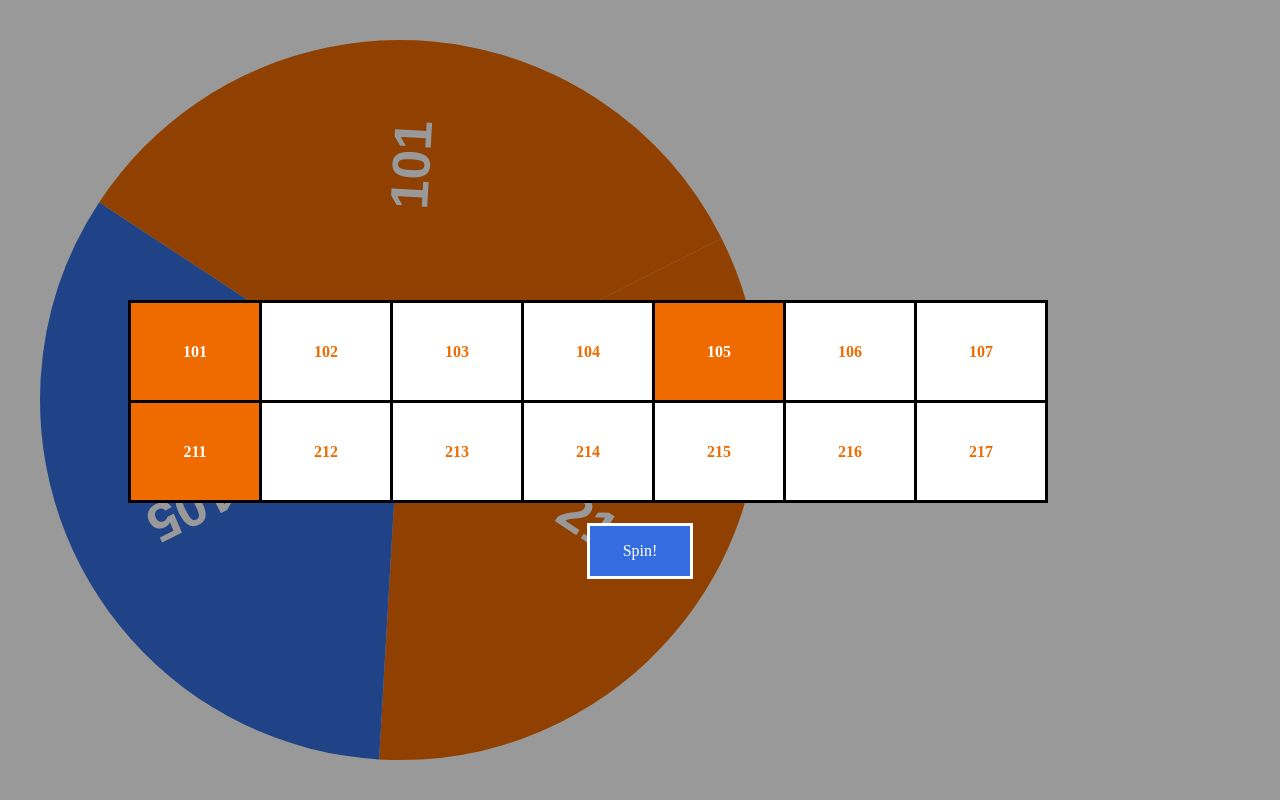
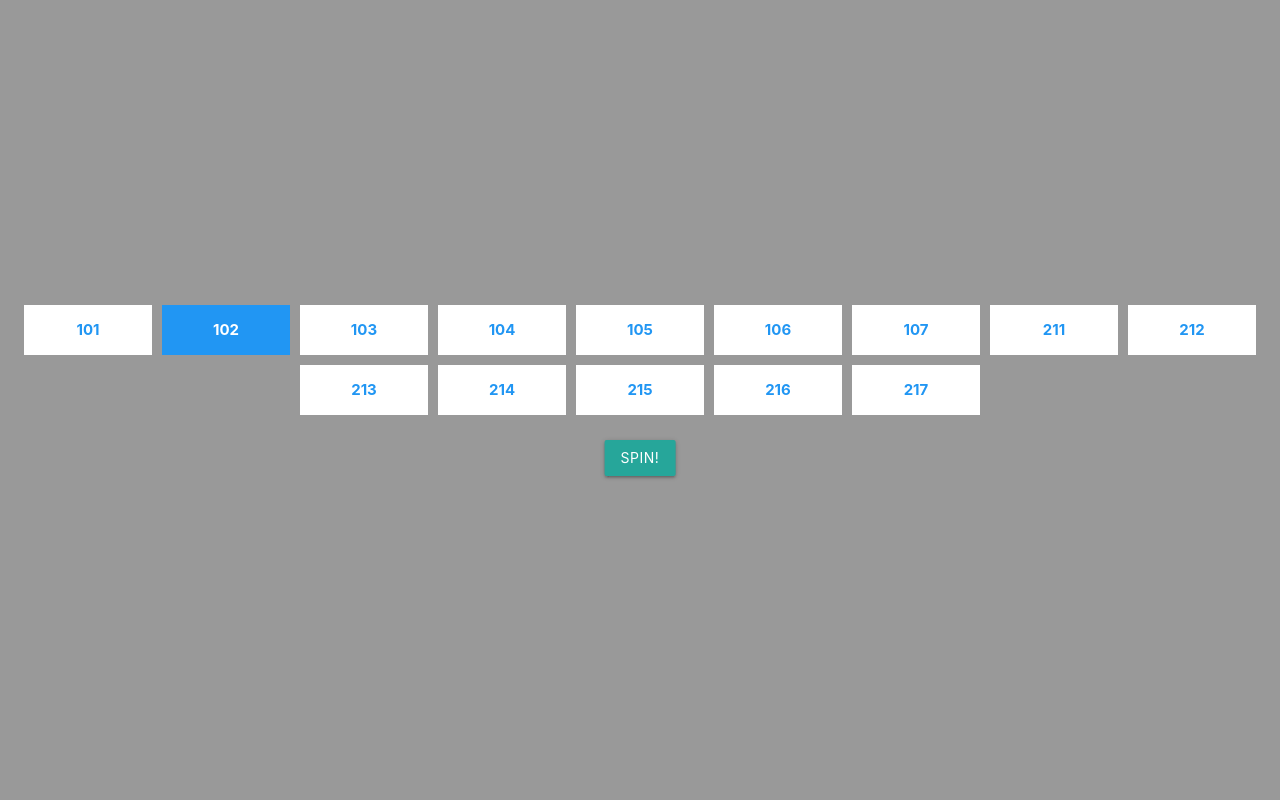
Before and after one commit to lesteenman/DishSpin, a plain HTML site: page index.html in a window 1280 px wide. Both pictures are taken after a click on the element "101". Drawn offline with nearby package versions, Linux system fonts and the light colour scheme.

Commit message:
Progress!

```diff
--- a/index.html
+++ b/index.html
@@ -5,6 +5,13 @@
 		<meta name="viewport" content="width=device-width, initial-scale=1">
 		<script src="https://ajax.googleapis.com/ajax/libs/jquery/3.1.0/jquery.min.js"></script>
 		<script src="https://cdnjs.cloudflare.com/ajax/libs/underscore.js/1.8.3/underscore.js"></script>
+
+		<!-- Compiled and minified CSS -->
+		<link rel="stylesheet" href="https://cdnjs.cloudflare.com/ajax/libs/materialize/0.97.8/css/materialize.min.css">
+
+		<!-- Compiled and minified JavaScript -->
+		<script src="https://cdnjs.cloudflare.com/ajax/libs/materialize/0.97.8/js/materialize.min.js"></script>
+
 		<link rel="stylesheet" href="style.css" type="text/css" />
 	</head>
 
@@ -16,7 +23,12 @@
 					<div id="row1" class="room-row"></div>
 					<div id="row2" class="room-row"></div>
 				</div>
-				<div id='spin-now'>Spin!</div>
+				<div id='spin-now' class='btn'>Spin!</div>
+			</div>
+			<div id='done'>
+				<div id='congratulate'>Congratulations</div>
+				<div id='winner'>101</div>
+				<div id='spin-again' class='btn'>Again!</div>
 			</div>
 		</div>
 		<script src="ui.js"></script>
--- a/style.css
+++ b/style.css
@@ -1,3 +1,7 @@
+* {
+	box-sizing: border-box;
+}
+
 body {
 	position: absolute;
 	top: 0;
@@ -15,11 +19,13 @@ body {
 	bottom: 0;
 	z-index: 5;
 	background-color: rgba(0,0,0,0.4);
+	transition: opacity 350ms;
 }
 
 #wheel {
 	width: 100%;
 	height: 100%;
+	transition: opacity 350ms;
 }
 
 #ui {
@@ -32,45 +38,61 @@ body {
 }
 
 #buttons {
-	margin: 0 10%;
-	display: table;
+	padding: 0 10px;
 	border-collapse: collapse;
-}
-
-.room-row {
-	display: table-row;
-	height: 100px;
 	width: 100%;
+	max-width: 100%;
+	text-align: center;
 }
 
 .room-button {
+	display: inline-block;
 	background-color: white;
 	color: #ef6b00;
 	font-weight: bold;
+	min-width: 50px;
 	width: 10vw;
-	text-align: center;
-	display: table-cell;
-	border: 3px solid black;
-	vertical-align: middle;
-	cursor: pointer;
+	height: 50px;
+	line-height: 50px;
+	margin: 5px;
 }
 
-.room-button.selected {
-	background-color: #ef6b00;
-	color: white;
+.room-button .status-light {
+	margin: 10px auto;
+	width: 2vw;
+	height: 2vw;
+	background-color: #aaa;
+	border-radius: 50%;
+	transition: background-color 300ms;
+}
+
+.room-button.selected .status-light {
+	background-color: green;
 }
 
 #spin-now {
-	color: white;
-	vertical-align: middle;
 	margin-left: 50%;
 	margin-top: 20px;
 	transform: translateX(-50%);
-	width: 100px;
-	height: 50px;
-	line-height: 50px;
+}
+
+#done {
+	display: none;
+	margin-top: 50%;
+	transform: translateY(-50%);
 	text-align: center;
-	background-color: #356de0;
-	border: 3px solid white;
-	cursor: pointer;
 }
+
+#done #winner {
+	font-size: 25vw;
+	color: white;
+	font-weight: bold;
+	visibility: hidden;
+}
+
+#done #congratulate {
+	font-size: 10vw;
+	color: white;
+	font-weight: bold;
+	visibility: hidden;
+}
--- a/ui.js
+++ b/ui.js
@@ -2,47 +2,102 @@ var rooms1Div = $('#row1')[0];
 var rooms2Div = $('#row2')[0];
 var rooms1 = [101,102,103,104,105,106,107];
 var rooms2 = [211,212,213,214,215,216,217];
-window.rooms = [211, 105];
+window.rooms = [101, 102];
 
 function initialize() {
 	// Create buttons
 	var rows = [rooms1, rooms2];
 	var rowDivs = [rooms1Div, rooms2Div];
+	var rowDiv = rowDivs[0];
+	var buttons = [];
 	for (var rowId = 0; rowId < rows.length; rowId++) {
 		var row = rows[rowId];
-		var rowDiv = rowDivs[rowId];
-		var buttons = [];
 
 		for (var roomId = 0; roomId < row.length; roomId++) {
 			var room = row[roomId];
-			buttons += "<div class='room-button "+room+"'>" + room + "</div>";
+			var led = document.createElement("DIV");
+			// led.className = 'led-box';
+			buttons += "<div id='"+room+"' class='room-button waves-effect waves-light blue-text white'>" + room + "</div>";
 		}
 
-		rowDiv.innerHTML = buttons;
+	}
+	rowDiv.innerHTML = buttons;
+
+	$('.room-button').click(function() {
+		var room = +this.id;
+		var wasSelected = rooms.indexOf(room) >= 0;
+		setSelected(room, !wasSelected);
+	});
+
+	for (var i = 0; i < rooms.length; i++) {
+		var room = rooms[i];
+		setSelected(room, true);
 	}
 
-	$('.room-button').click(function() {
-		var room = this.classList[1];
-		var wasSelected = this.classList.contains('selected')
-		console.log('Clicked', this, wasSelected);
-		if (wasSelected) {
-			rooms = _.difference(rooms, [room]);
-			$(this).removeClass('selected');
-		} else {
-			rooms.push(room);
-			$(this).addClass('selected');
-		}
+	$('#spin-again').click(function() {
+		restart();
 	});
+}
 
-	for (var roomId = 0; roomId < rooms.length; roomId++) {
-		var room = rooms[roomId];
-		$('.room-button.' + room).addClass('selected');
+window.restart = function() {
+	console.log('Deselect winner:', currentRotation, winningSlice(currentRotation), rooms[winningSlice(currentRotation)]);
+	setSelected(rooms[winningSlice(currentRotation)], false);
+	initialValues();
+	$('#overlay').css('opacity', 1);
+	$('#ui').css('display', 'block');
+	$('#done').css('display', 'none');
+	$('#done #congratulate').css('visibility', 'hidden');
+	$('#done #winner').css('visibility', 'hidden');
+}
+
+function showWinner() {
+	console.log('Winner:', currentRotation, winningSlice(currentRotation), rooms[winningSlice(currentRotation)]);
+	$('#ui').css('display', 'none');
+	$('#done #winner').text(rooms[winningSlice(currentRotation)]);
+	$('#done').css('display', 'block');
+	$('#overlay').css('opacity', 1);
+
+	setTimeout(function() {
+		(new Audio("impact.mp3")).play();
+		$('#done #congratulate').css('visibility', 'visible');
+	}, 1000);
+
+	setTimeout(function() {
+		(new Audio("impact.mp3")).play();
+		$('#done #winner').css('visibility', 'visible');
+	}, 2000);
+}
+
+function setSelected(room, selected) {
+	var button = $('.room-button#' + room);
+	if (selected) {
+		button.removeClass('white');
+		button.removeClass('blue-text');
+		button.addClass('blue');
+		button.addClass('white-text');
+		rooms = _.union(rooms, [room]);
+	} else {
+		button.removeClass('blue');
+		button.removeClass('white-text');
+		button.addClass('white');
+		button.addClass('blue-text');
+		rooms = _.difference(rooms, [room]);
+	}
+
+	checkWheelValid();
+};
+
+function checkWheelValid() {
+	if (rooms.length < 3) {
+		$('#wheel').css('opacity', 0);
+	} else {
+		$('#wheel').css('opacity', 1);
 	}
 }
 
 initialize();
 
 $('#spin-now').click(function() {
-	$('#overlay').css('display', 'none');
+	$('#overlay').css('opacity', 0);
 	startSpinner();
 });
--- a/wheel.js
+++ b/wheel.js
@@ -1,24 +1,65 @@
+// TODO: Better colors
+
+
 var overlay = $('#overlay')[0];
 var canvas = $('#wheel')[0];
 var ctx = canvas.getContext("2d");
+
 var baseSize = Math.min(document.body.clientHeight, document.body.clientWidth);
 
-window.currentRotation = 0;
-window.acceleration = 2;
-window.friction = 3;
-window.speed = 0.5;
-window.stopped = false;
-window.started = false;
-window.sling = false;
-
 function resize() {
-	var size = Math.min(document.body.clientHeight, document.body.clientWidth);
-	// var windowRatio = document.body.clientHeight / document.body.clientWidth;
-	$(canvas).css('width', size + 'px')
-	$(canvas).css('height', size + 'px')
+	var height = document.body.clientHeight;
+	var width = document.body.clientWidth;
+	var size = Math.min(height, width);
+	$(canvas).css({
+		position: 'absolute',
+		top: height > width ? (height - size) / 2 + 'px' : '',
+		left: width > height ? (width - size) / 2 + 'px' : '',
+		width: size + 'px',
+		height: size + 'px',
+	});
 }
 
 $(window).resize(resize);
+
+window.initialValues = function() {
+	window.currentRotation = 0;
+	window.acceleration = 25;
+	window.friction = 15;
+	window.frictionMult = 250; // How friction is affected by speed
+	window.speed = 0.5;
+	window.stopped = false;
+	window.started = false;
+	window.sling = false;
+	window.foundPrediction = false;
+}
+
+initialValues();
+
+function nextSpeed(speed, dt) {
+	var currentFriction = 1 + speed / frictionMult;
+	speed += acceleration * currentFriction * dt;
+	return speed;
+}
+
+function nextRotation(speed, rotation, dt) {
+	rotation += speed * dt;
+	rotation %= 360;
+	return rotation;
+}
+
+function predictEnd(deg) {
+	var speed = window.speed;
+	var rotation = deg;
+	var t = 0;
+	var dt = 1/200;
+	while (speed > 0) {
+		speed = nextSpeed(speed, dt);
+		rotation = nextRotation(speed, rotation, dt);
+		t += dt;
+	}
+	return winningSlice(rotation);
+}
 
 function initialize() {
 	$(canvas).prop('width', baseSize)
@@ -30,15 +71,31 @@ function initialize() {
 
 function startSpinner() {
 	started = true;
-	sling = 2000; // Math.random(500, 2000);
 	stopped = false;
-	acceleration = 10;
-	// setTimeout(function() {
-	// 	acceleration = -0.5;
-	// }, 200);
+	sling = Math.random() * 550 + 500;
+	acceleration = 500;
+}
+
+window.currentWinner = function() {
+	return winningSlice(currentRotation);
+}
+
+window.winningSlice = function(deg) {
+	deg = deg + 90;
+	if (deg > 360) deg -= 360;
+	sliceDeg = 360/rooms.length;
+	return (1 + Math.floor(deg / sliceDeg)) % rooms.length;
+}
+
+function finish() {
+	var winner = winningSlice(currentRotation); // -(Math.ceil(currentRotation / 360 * rooms.length) - 1) % rooms.length;
+	showWinner();
+	// console.log('winner:', winner, rooms[winner]);
 }
 
 var last = null;
+var predictions = [];
+var lastSection = currentWinner();
 
 function tick(time) {
 	if (rooms.length <= 1) {
@@ -47,30 +104,54 @@ function tick(time) {
 	}
 
 	if (last === null) last = time;
-	var td = (time - last) / 1000;
+	var dt = (time - last) / 1000;
 	last = time;
 
-	if (sling && speed > sling) {
-		sling = false;
-		acceleration = -1 / friction;
+	// TODO: Correct for close predictions
+
+	// Update acceleration and see if the wheel has stopped
+	if (sling) {
+		if (speed > sling) {
+			sling = false;
+			acceleration = 0
+		}
+	} else if (started && !foundPrediction) {
+		acceleration = -friction;
+		if (predictions.length) {
+			var r = predictEnd(currentRotation);
+			// var r2 = predictEnd(currentRotation - 5);
+			// var r3 = predictEnd(currentRotation + 5);
+			acceleration = 0;
+			if (predictions.indexOf(r) >= 0) {
+				acceleration = -friction;
+				foundPrediction = true;
+			}
+		} else {
+			foundPrediction = true;
+		}
 	} else if (!started && speed > 120) {
 		acceleration = 0;
 	} else if (speed <= 0 && started) {
 		speed = 0;
 		stopped = true;
 		started = false;
-		return;
+
+		finish();
 	}
 
-	// Linear deceleration from this point on
-	if (started && speed < 50) {
-		speed -= friction * td;
-	} else {
-		speed += (speed * acceleration) * td;
+	if (!stopped) {
+		speed = nextSpeed(speed, dt);
+		currentRotation = nextRotation(speed, currentRotation, dt);
 	}
 
-	currentRotation += speed * td;
-	currentRotation %= 360;
+	var section = currentWinner();
+	if (section != lastSection) {
+		lastSection = section;
+		if (started) {
+			var click = new Audio("click.mp3");
+			click.play();
+		}
+	}
 
 	drawWheel();
 	requestAnimationFrame(tick);
@@ -80,21 +161,33 @@ window.drawWheel = function() {
 	ctx.clearRect(0, 0, baseSize, baseSize);
 
 	var slices = rooms.length;
+	var colorCount = color.length;
+	if (rooms.length % colorCount == 1) {
+		colorCount -= 1;
+	}
 	sliceDeg = 360/slices;
 
 	var deg = currentRotation;
 	for(var i=0; i<slices; i++){
-		drawWheelSlice(deg, color[i%2]);
+		// console.log('drawing', deg, deg+sliceDeg, rooms[i]);
+		drawWheelSlice(deg, color[i%colorCount]);
 		drawWheelText(deg+sliceDeg/2, window.rooms[i]);
-		deg += sliceDeg;
+		deg -= sliceDeg;
 	}
+	for(var i=0; i<slices; i++){
+		strokeWheelSlice(deg);
+		deg -= sliceDeg;
+	}
+
+	drawPointer();
+	// debugger;
 }
 
 initialize();
 
 // Basically stolen from StackOverflow
 
-var color    = ['#ef6b00', '#356de0'];
+var color    = ['#ef6b00', '#356de0', '#FF4F38', '#46C9A2', '#EC368D', '#35E0E0'];
 var size  = Math.min(canvas.width, canvas.height); // size TODO: Keep room for UI in mind
 var center = size/2;      // center
 var sliceDeg;
@@ -102,12 +195,33 @@ size -= size/10;
 
 function deg2rad(deg){ return deg * Math.PI/180; }
 
-function drawWheelSlice(deg, color){
+function drawPointer() {
 	ctx.beginPath();
-	ctx.fillStyle = color;
+	ctx.moveTo(center - 10, 0);
+	ctx.lineTo(center + 10, 0);
+	ctx.lineTo(center, baseSize / 10);
+	ctx.lineTo(center - 10, 0);
+	ctx.fillStyle = 'black';
+	ctx.fill();
+}
+
+function strokeWheelSlice(deg) {
+	ctx.beginPath();
 	ctx.moveTo(center, center);
 	ctx.arc(center, center, size/2, deg2rad(deg), deg2rad(deg+sliceDeg));
 	ctx.lineTo(center, center);
+	ctx.lineWidth = baseSize / 100;
+	ctx.strokeStyle = '#333';
+	ctx.stroke();
+}
+
+function drawWheelSlice(deg, color) {
+	ctx.beginPath();
+	ctx.moveTo(center, center);
+	ctx.arc(center, center, size/2, deg2rad(deg), deg2rad(deg+sliceDeg));
+	ctx.lineTo(center, center);
+	ctx.lineWidth = baseSize / 100;
+	ctx.fillStyle = color;
 	ctx.fill();
 }
 
```
Also changed, not shown: dickmove.html (added, +16 -0 lines), dickmove.js (added, +31 -0 lines), 3 other files.
